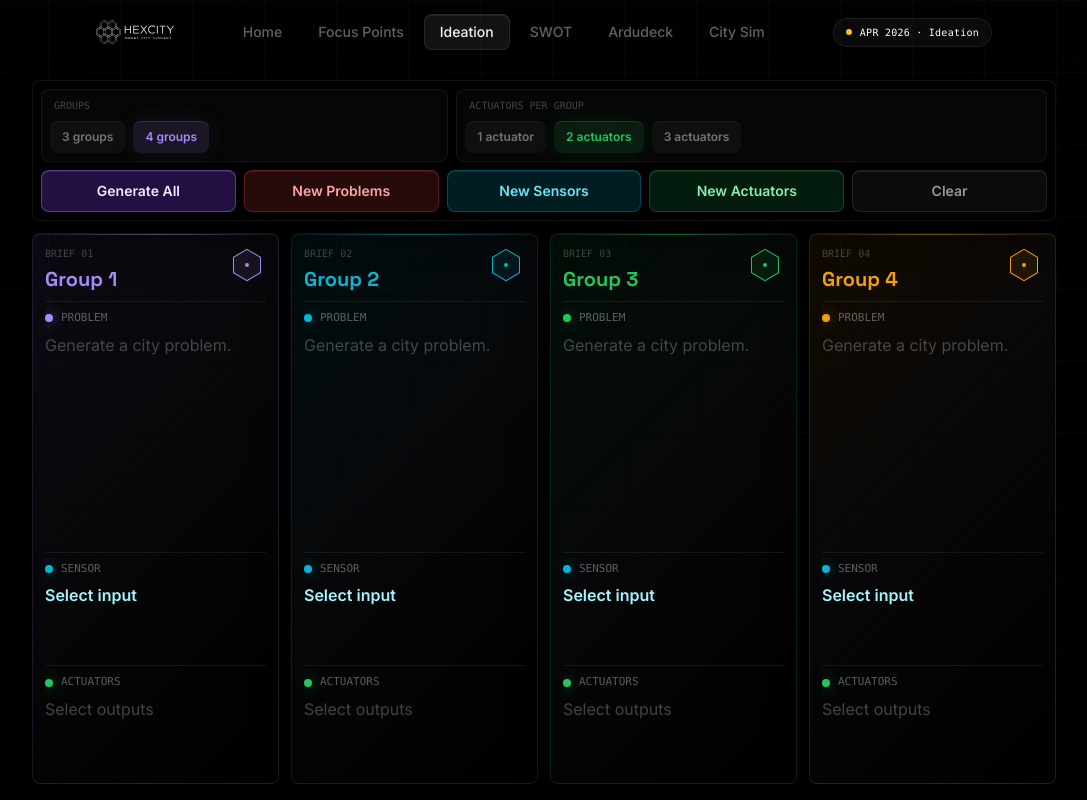
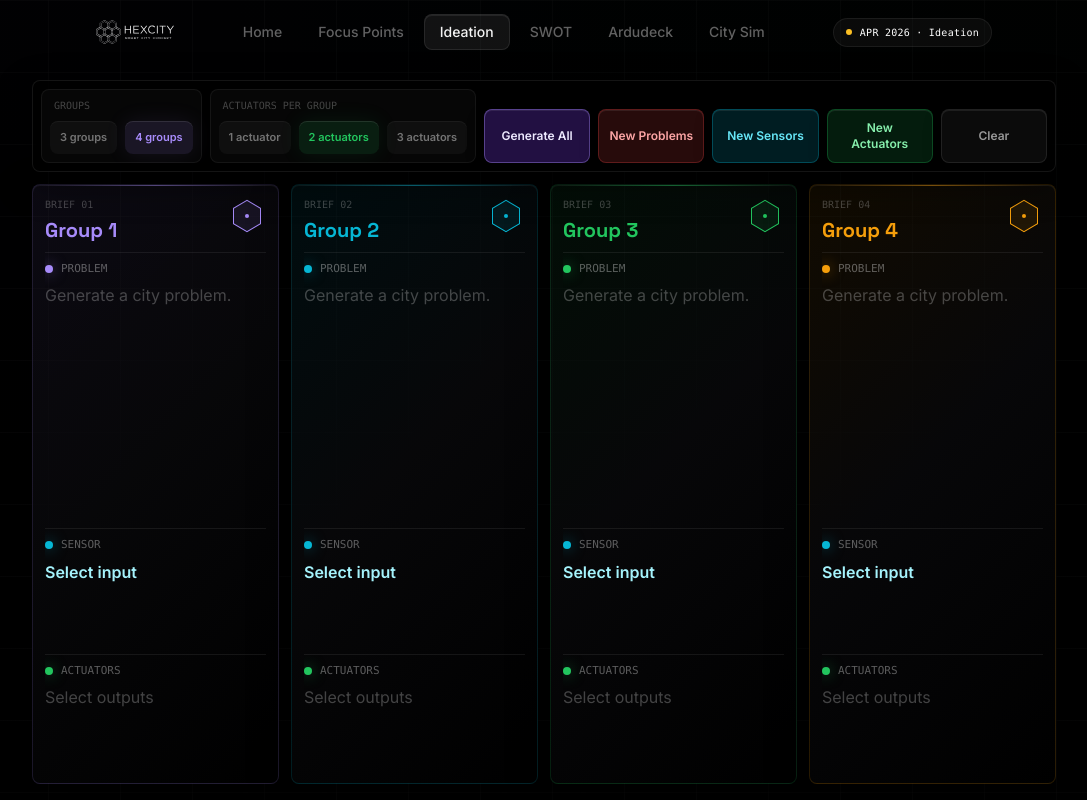
Before and after one commit to leomelchior21/HexCity, a Next.js app: page /ideation in a window 1280 px wide. Shown: the whole page, without its empty margins (96-1183 px from the left). Built offline with nearby package versions, Linux system fonts and the light colour scheme; a web font is replaced by a local one.

Commit message:
Update ideation randomizer options

```diff
--- a/app/ideation/page.tsx
+++ b/app/ideation/page.tsx
@@ -51,6 +51,11 @@ const PROBLEM_DOMAINS: ProblemDomain[] = [
       "Peak-hour power overload in dense neighborhoods",
       "EV chargers are hard to monitor or prioritize",
       "Classrooms waste light and cooling when empty",
+      "Air conditioning runs while windows or doors stay open",
+      "Shared rooms lack feedback about real-time energy use",
+      "Backup batteries are not checked before outages",
+      "Outdoor equipment consumes power when no one is nearby",
+      "Renewable energy is stored poorly during low-demand hours",
     ],
   },
   {
@@ -64,6 +69,11 @@ const PROBLEM_DOMAINS: ProblemDomain[] = [
       "Turbid reservoir water is detected too late",
       "Park irrigation wastes water after rain",
       "Flood risk rises in low-lying streets",
+      "Public fountains keep running when usage is low",
+      "Drainage grates become blocked before storms",
+      "Water quality changes after construction nearby",
+      "School gardens receive the same water in every season",
+      "People cannot tell when stored rainwater is safe to use",
     ],
   },
   {
@@ -77,6 +87,11 @@ const PROBLEM_DOMAINS: ProblemDomain[] = [
       "Noise and air pollution overlap near avenues",
       "Industrial areas lack simple local warning systems",
       "People cannot see air quality changes in real time",
+      "Crowded rooms build up humidity and stale air",
+      "Dust increases around construction and unpaved areas",
+      "Green areas are not placed where air feels worst",
+      "Smoke or odor events spread before anyone can respond",
+      "Students cannot compare indoor and outdoor comfort",
     ],
   },
   {
@@ -90,6 +105,11 @@ const PROBLEM_DOMAINS: ProblemDomain[] = [
       "Emergency vehicles lose time in congested streets",
       "Parking availability is invisible until drivers arrive",
       "Transit hubs have weak first and last-mile connections",
+      "Drop-off zones become chaotic during short time windows",
+      "Drivers do not notice pedestrians waiting to cross",
+      "Shared paths become crowded without direction signals",
+      "Service vehicles block narrow streets at peak hours",
+      "People with reduced mobility lack clear route feedback",
     ],
   },
   {
@@ -103,6 +123,11 @@ const PROBLEM_DOMAINS: ProblemDomain[] = [
       "E-waste collection points are hard to locate",
       "Organic waste is not routed to composting",
       "Hazardous waste needs clearer alerts and isolation",
+      "Bins are collected even when they are almost empty",
+      "Wet and dry waste mix before sorting can happen",
+      "Compost areas become too dry or too humid",
+      "Public spaces lack feedback when litter increases",
+      "Collection teams do not know which bins need priority",
     ],
   },
   {
@@ -116,17 +141,20 @@ const PROBLEM_DOMAINS: ProblemDomain[] = [
       "Heat islands grow where vegetation is scarce",
       "Community gardens lack simple irrigation feedback",
       "Biodiversity areas are not protected from foot traffic",
+      "Young trees are not monitored during hot weeks",
+      "Plant beds flood because drainage is not visible",
+      "Green spaces lack signs of soil health changes",
+      "Pollinator gardens are placed without activity data",
+      "People do not see how shade changes comfort levels",
     ],
   },
 ];
 
 const SENSORS = [
-  "Push Button",
-  "Potentiometer",
   "LDR Light Sensor",
-  "Ultrasonic HC-SR04",
-  "DHT11 Temperature",
-  "DHT11 Humidity",
+  "Ultrasonic Distance Sensor",
+  "Temperature Sensor",
+  "Humidity Sensor",
   "Water Turbidity Sensor",
   "Water Level Sensor",
   "Rain Sensor",
@@ -137,7 +165,7 @@ const ACTUATORS = [
   "LED",
   "RGB LED",
   "Servo Motor 180",
-  "Servo Motor 360",
+  "Stepper Motor",
   "Buzzer",
   "Relay",
 ];
@@ -341,38 +369,36 @@ export default function IdeationPage() {
               boxShadow: "0 12px 36px rgba(0,0,0,0.45)",
             }}
           >
-            <div className="flex flex-col gap-2">
-              <div className="grid lg:grid-cols-[1fr_1.45fr] gap-2">
-                <OptionGroup label="Groups">
+            <div className="flex flex-nowrap items-end gap-2 overflow-hidden">
+              <ControlGroup label="Groups">
                   {GROUP_OPTIONS.map((count) => (
                     <button
                       key={count}
                       type="button"
                       onClick={() => selectGroupCount(count)}
-                      className="rounded-lg px-3 py-2 text-xs font-semibold transition-all duration-200"
+                      className="rounded-lg px-2.5 py-2 text-[11px] font-semibold transition-all duration-200"
                       style={buttonStyle(groupCount === count, "#A78BFA")}
                     >
                       {formatOptionLabel(count, "group")}
                     </button>
                   ))}
-                </OptionGroup>
+              </ControlGroup>
 
-                <OptionGroup label="Actuators per group">
+              <ControlGroup label="Actuators per group">
                   {ACTUATOR_COUNT_OPTIONS.map((count) => (
                     <button
                       key={count}
                       type="button"
                       onClick={() => selectActuatorCount(count)}
-                      className="rounded-lg px-3 py-2 text-xs font-semibold transition-all duration-200"
+                      className="rounded-lg px-2.5 py-2 text-[11px] font-semibold transition-all duration-200"
                       style={buttonStyle(actuatorCount === count, "#22C55E")}
                     >
                       {formatOptionLabel(count, "actuator")}
                     </button>
                   ))}
-                </OptionGroup>
-              </div>
+              </ControlGroup>
 
-              <div className="grid grid-cols-2 md:grid-cols-5 gap-2">
+              <div className="grid grid-cols-5 gap-2 flex-1 min-w-0">
                 <ControlButton tone="primary" onClick={randomizeAll}>
                   Generate All
                 </ControlButton>
@@ -415,7 +441,7 @@ export default function IdeationPage() {
   );
 }
 
-function OptionGroup({
+function ControlGroup({
   label,
   children,
 }: {
@@ -424,7 +450,7 @@ function OptionGroup({
 }) {
   return (
     <div
-      className="rounded-lg p-2"
+      className="rounded-lg p-2 flex-shrink-0"
       style={{
         background: "rgba(255,255,255,0.025)",
         border: "1px solid rgba(255,255,255,0.06)",
@@ -433,7 +459,7 @@ function OptionGroup({
       <p className="text-[10px] text-white/25 font-mono uppercase mb-2 px-1">
         {label}
       </p>
-      <div className="flex flex-wrap gap-2">{children}</div>
+      <div className="flex flex-nowrap gap-2">{children}</div>
     </div>
   );
 }
@@ -479,7 +505,7 @@ function ControlButton({
     <button
       type="button"
       onClick={onClick}
-      className="rounded-lg px-3 py-2.5 text-xs md:text-sm font-semibold transition-all duration-200 hover:-translate-y-0.5 active:translate-y-0"
+      className="rounded-lg px-2.5 py-2.5 text-[11px] md:text-xs font-semibold transition-all duration-200 hover:-translate-y-0.5 active:translate-y-0"
       style={{
         ...toneStyles,
         borderWidth: 1,
```
